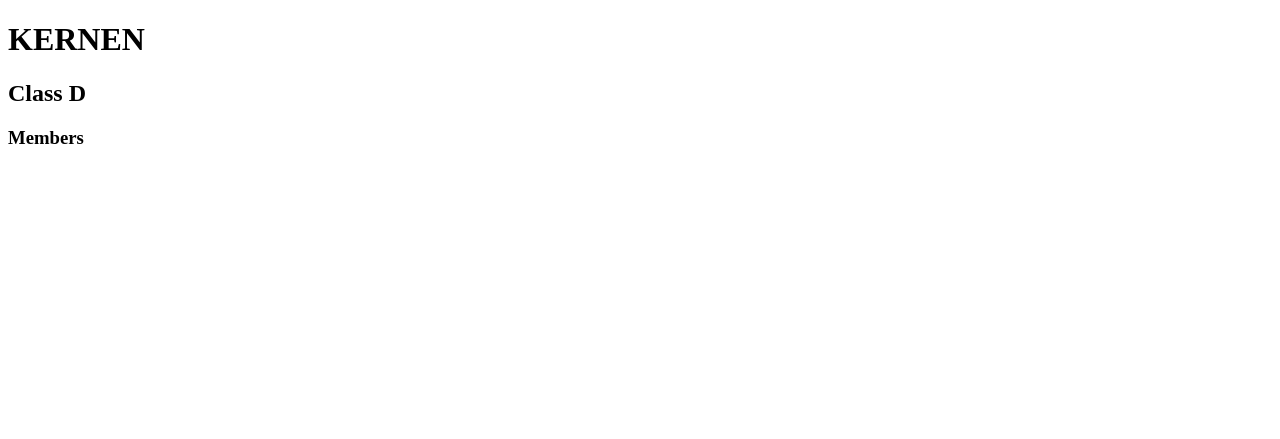
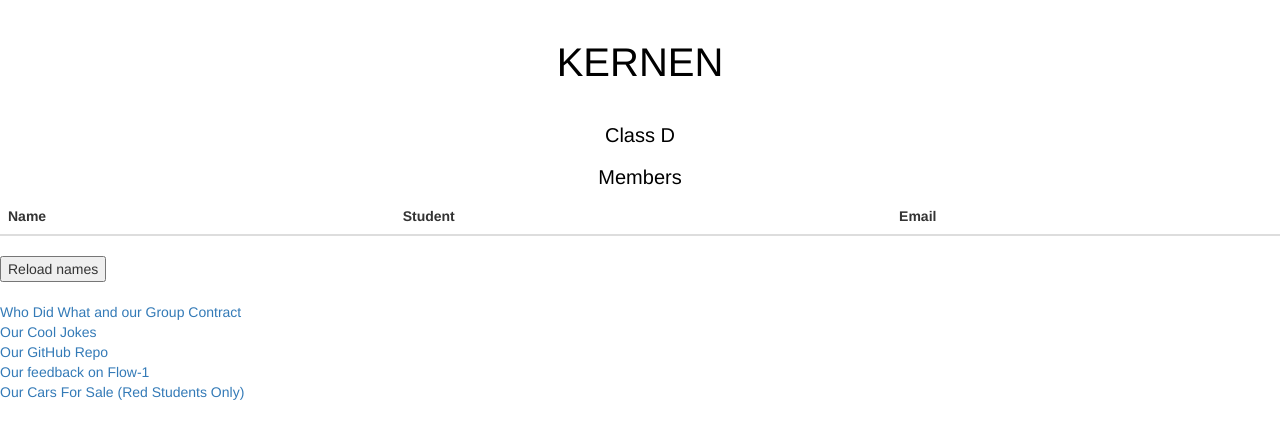
Before and after one commit to LukasBangStoltz/CA1_Opgave, a web app: page / in a window 1280 px wide. Shown: the top 439 px of the page. Run offline with its HTML, style and script files only (its server is not run), Linux system fonts and the light colour scheme; data that the repository does not hold is empty.

Commit message:
index side klar til tirsdag

```diff
--- a/src/main/webapp/index.html
+++ b/src/main/webapp/index.html
@@ -3,17 +3,55 @@
     <head>
         <title>Start Page</title>
         <meta http-equiv="Content-Type" content="text/html; charset=UTF-8">
+        <link rel="stylesheet" href="https://maxcdn.bootstrapcdn.com/bootstrap/3.4.1/css/bootstrap.min.css">
+        <style>
+            .headerBig {
+                padding: 20px;
+                text-align: center;
+                color: black;
+                font-size: 40px;
+            }
+            .headerSmall {
+                text-align: center;
+                color: black;
+                font-size: 20px;
+            }
+        </style>
     </head>
     <body>
-        <h1>KERNEN</h1>
-        <h2>Class D</h2>
+        <h1 class="headerBig">KERNEN</h1>
+        <h2 class="headerSmall">Class D</h2>
 
-        <h3>Members</h3>
+        <div id="tableDiv">
+            <h3 class="headerSmall">Members</h3>
+            <table class="table">
+                <thead>
+                    <tr>
+                        <th scope="col">Name</th>
+                        <th scope="col">Student</th>
+                        <th scope="col">Email</th>
+                    </tr>
+                </thead>
+                <tbody id="tbody">
 
-        <div>
-            <table>
+                </tbody>
+            </table>
+            <form>
+                <button>Reload names</button>
+            </form>
+        </div>
 
-            </table>
+        <div id="linksDiv">
+            <br>
+            <a href="#">Who Did What and our Group Contract</a>
+            <br>
+            <a href="#">Our Cool Jokes</a>
+            <br>
+            <a href="#">Our GitHub Repo</a>
+            <br>
+            <a href="#">Our feedback on Flow-1</a>
+            <br>
+            <a href="#">Our Cars For Sale (Red Students Only)</a>
         </div>
     </body>
 </html>
```
